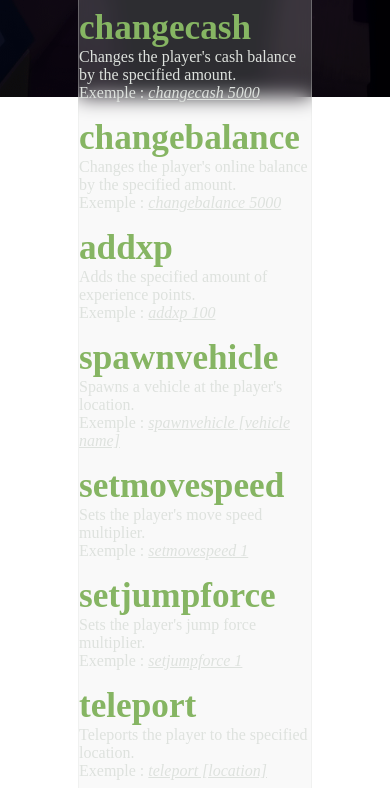
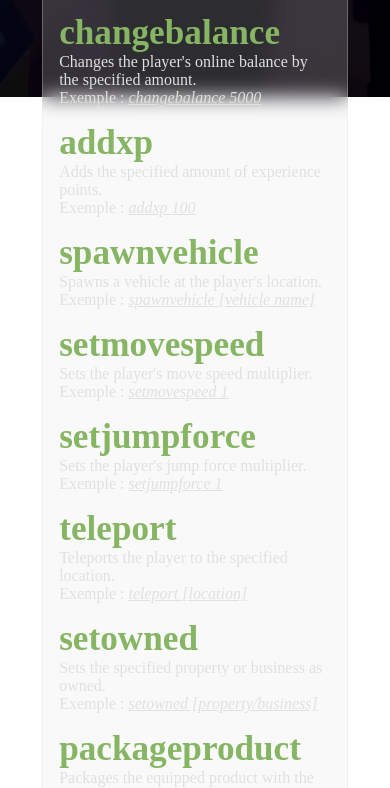
Before and after one commit to TakazenS/Schedule-Guide, a plain HTML site: page docs/commandPage/commandsGuide.html in a window 390 px wide. Shown: the part 747-1535 px from the top of the page. Drawn offline with Linux system fonts and the light colour scheme; a web font is replaced by a local one.

Commit message:
Changes On Responsive

```diff
--- a/docs/commandPage/style-commands.css
+++ b/docs/commandPage/style-commands.css
@@ -271,6 +271,7 @@
 }
 
 @media (max-width: 765px) {
+
     .header {
         position: relative;
         width: 100%;
@@ -358,4 +359,32 @@
         transform: translateY(-4px);
     }
 
+    .main-commands {
+        display: flex;
+        align-items: center;
+        justify-content: center;
+        width: 100%;
+    }
+
+    .container-commands {
+        position: relative;
+        display: flex;
+        align-items: center;
+        justify-content: center;
+        margin-left: 0;
+        margin-right: 0;
+        width: 78%;
+        margin-top: 35px;
+    }
+
+    .spliter-cmds h2 {
+        margin-right: 10px;
+        margin-left: 10px;
+    }
+
+    .spliter-cmds p {
+        margin-right: 10px;
+        margin-left: 10px;
+    }
+
 }
```
